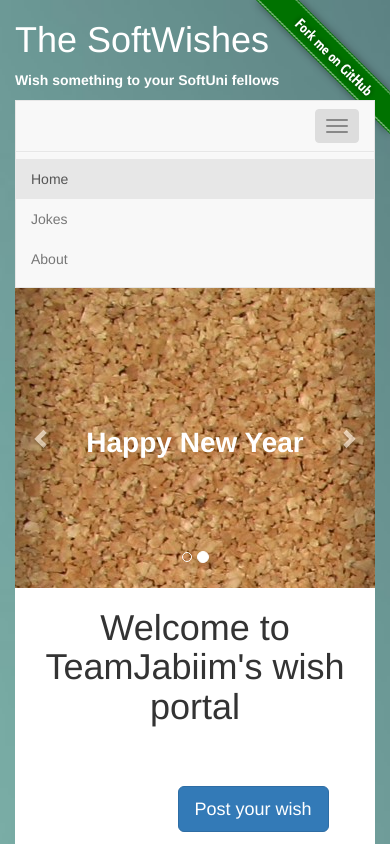
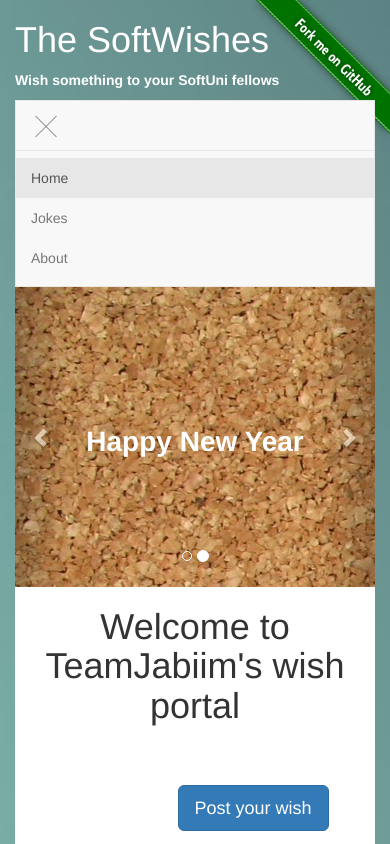
Before and after one commit to TeamJabiim/Web-Fundamentals-Team-Project, a plain HTML site: page index.html in a window 390 px wide. Both pictures are taken after a click on the button "Toggle navigation". Shown: the top 844 px of the page. Drawn offline with Linux system fonts and the light colour scheme.

Commit message:
Change hamburger icon default styles and add animation

```diff
--- a/index.html
+++ b/index.html
@@ -20,10 +20,8 @@
                 <a id="github-fork" href="https://github.com/TeamJabiim/Web-Fundamentals-Team-Project"><img src="./images/fork-me.png" alt="Fork me on GitHub"></a>
                 <nav class="navbar navbar-default" role="navigation">
                     <div class="navbar-header">
-                        <button type="button" class="navbar-toggle collapsed" data-toggle="collapse" data-target="#navbar" aria-expanded="false" aria-controls="navbar">
+                        <button type="button" class="navbar-toggle collapsed pull-left" data-toggle="collapse" data-target="#navbar" aria-expanded="false" aria-controls="navbar">
                             <span class="sr-only">Toggle navigation</span>
-                            <span class="icon-bar"></span>
-                            <span class="icon-bar"></span>
                             <span class="icon-bar"></span>
                         </button>
                     </div>
@@ -141,5 +139,6 @@
                 </div>
             </footer>
         </div>
+        <script src="scripts/toggleActiveClass.js"></script>
     </body>
 </html>
--- /dev/null
+++ b/scripts/toggleActiveClass.js
@@ -0,0 +1,5 @@
+$(function(){
+    $('.navbar-toggle').on('click', function(){
+        $(this).toggleClass('active');
+    });
+});
--- a/styles/style.scss
+++ b/styles/style.scss
@@ -1,3 +1,18 @@
+@mixin pseudo-styles {
+    cursor: pointer;
+    border-radius: 1px;
+    height: 1px;
+    width: 30px;
+    background: #888;
+    position: absolute;
+    display: block;
+    content: '';
+}
+
+@mixin transition {
+    transition: all 0.5s ease-in-out;
+}
+
 body {
     background: skyblue url('../images/body-background.jpg') no-repeat;
     background-size: cover;
@@ -65,6 +80,49 @@ body {
                 margin-bottom: 0;
                 border-bottom-right-radius: 0;
                 border-bottom-left-radius: 0;
+
+                .navbar-toggle {
+                    margin-top: 15px;
+                    margin-left: 15px;
+                    padding: 10px 35px 16px 0px;
+                    cursor: pointer;
+                    background: none;
+                    border: none;
+
+                    .icon-bar {
+                        @include pseudo-styles;
+                        @include transition;
+
+                        &:before {
+                            @include pseudo-styles;
+                            @include transition;
+                            top: -10px;
+                        }
+
+                        &:after {
+                            @include pseudo-styles;
+                            @include transition;
+                            //bottom: -10px;
+                        }
+                    }
+
+                    &.active {
+                        .icon-bar {
+                            background: transparent;
+
+                            &:before {
+                                transform: rotate(45deg);
+                                top: 0;
+                            }
+
+                            &:after {
+                                transform: rotate(135deg);
+                                //top: 0;
+                            }
+                        }
+                    }
+
+                }
             }
         }
 
```
Also changed, not shown: styles/style.css, 2 other files.
